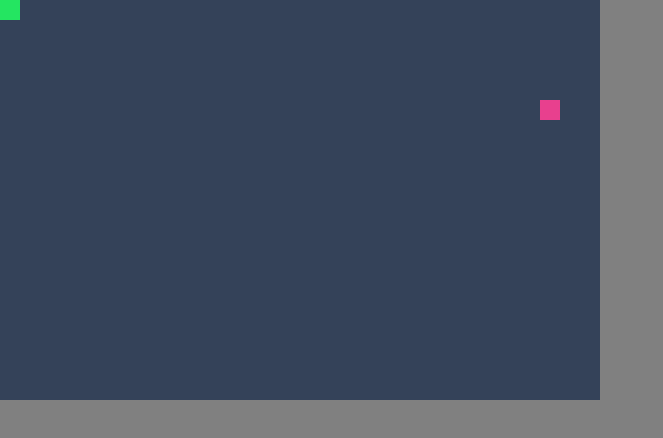
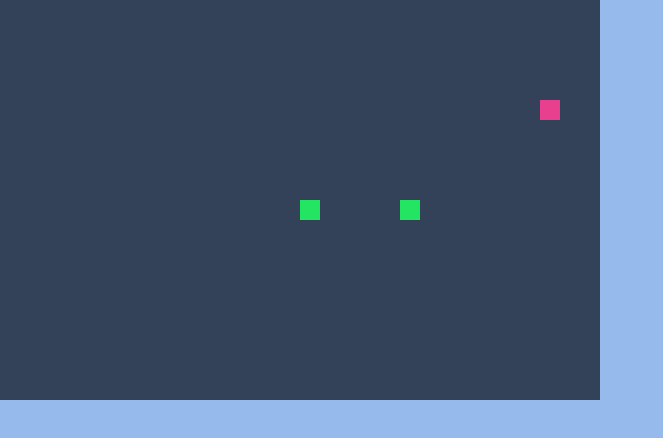
Before and after one commit to cjwast/Color-Snake, a website: page index.html in a window 1280 px wide. Shown: the whole page, without its empty margins (0-663 px from the left). Drawn offline with Linux system fonts and the light colour scheme.

Commit message:
5 minutes before domsday :fire:

```diff
--- a/css/style.css
+++ b/css/style.css
@@ -1,14 +1,14 @@
-*{
+* {
   border: 0;
   padding: 0;
   margin: 0;
-  background-color: grey;
+  background-color: rgb(149, 186, 235);
 }
 
-canvas{
-  background-color: greenyellow;
+canvas {
+  background-color: #344259;
 }
 
-p{
+p {
   color: white;
 }
--- a/script/game.js
+++ b/script/game.js
@@ -9,8 +9,7 @@ let gameOver = false;
 
 // Funciones
 function drawCanvas() {
-  ctx.fillStyle = backGroundCanvas;
-  ctx.fillRect(0, 0, canvasWidth, canvasHeight);
+  ctx.clearRect(0, 0, canvasWidth, canvasHeight);
 }
 
 function randomBoard(top = 0) {
--- a/script/global.js
+++ b/script/global.js
@@ -18,7 +18,7 @@ class Position {
 
 // Constantes de dibujo del tablero
 const scale = 20;
-const drawSpeed = 1000 / 240; // 100 / 60 son 60 cuados por segundo
+const drawSpeed = 1000 / 1; // 100 / 60 son 60 cuados por segundo
 const canvasWidth = scale * 30;
 const canvasHeight = scale * 20;
 const canvas = document.getElementById('game');
@@ -47,6 +47,6 @@ const SPACEBAR = 32;
 
 
 // Variables de gameplay
-let speed = 20; // menor el numero, mayor la velocidad
+let speed = 1; // menor el numero, mayor la velocidad
 let interval = 0;
 let frs = 0;
--- a/script/snake.js
+++ b/script/snake.js
@@ -1,3 +1,4 @@
+/* eslint-disable no-console */
 /* eslint-disable no-plusplus */
 /* eslint-disable no-undef */
 /* eslint-disable no-unused-vars */
@@ -7,17 +8,15 @@ class Snake {
     this.w = w;
     this.h = h;
     this.direction = new Direction(1, 0);
-    this.tailLength = 3;
+    this.tailLength = 5;
     this.drawedTail = [];
   }
 
   increaseTail() {
-    // snake.tailLength += 1;
-
+    // this.tailLength += 1;
     while (this.drawedTail.length < this.tailLength) {
       this.drawedTail.push({
-        position: new Position(),
-        direction: new Direction(),
+        position: new Position(this.position.x, this.position.y),
         w: this.w,
         h: this.h,
       });
@@ -26,22 +25,34 @@ class Snake {
 
   keepMoving() {
     this.increaseTail();
+
+
+    console.group(`Current frame: ${frs}`);
+
     if (frs % speed === 0) {
-      this.drawedTail[0].position = this.position;
       this.position.x += this.direction.x * scale;
       this.position.y += this.direction.y * scale;
     }
 
-    for (let i = this.drawedTail.length - 1; i > 0; i--) {
-      this.drawedTail[i] = this.drawedTail[i];
+
+    this.drawedTail[0].position = new Position(this.position.x, this.position.y);
+
+    for (let i = this.tailLength; i < 0; i--) {
+      this.drawedTail[i].position = new Position(this.drawedTail[i - 1].position.x, this.drawedTail[i - 1].position.y);
     }
+
+    this.drawedTail.forEach(e => console.log(`F => ${frs} tail position (${e.position.x}, ${e.position.y})`));
+    console.log(`F => ${frs} snake position (${this.position.x}, ${this.position.y})`);
+
     this.drawedTail.forEach((tail) => {
       ctx.fillStyle = snakeColor;
-      ctx.fillRect(tail.position.x, tail.position.y, tail.w, tail.h);
+      ctx.fillRect(tail.position.x, tail.position.y, scale, scale);
     });
 
     ctx.fillStyle = snakeColor;
     ctx.fillRect(this.position.x, this.position.y, this.w, this.h);
+
+    console.groupEnd();
   }
 
   eats(food) {
```
